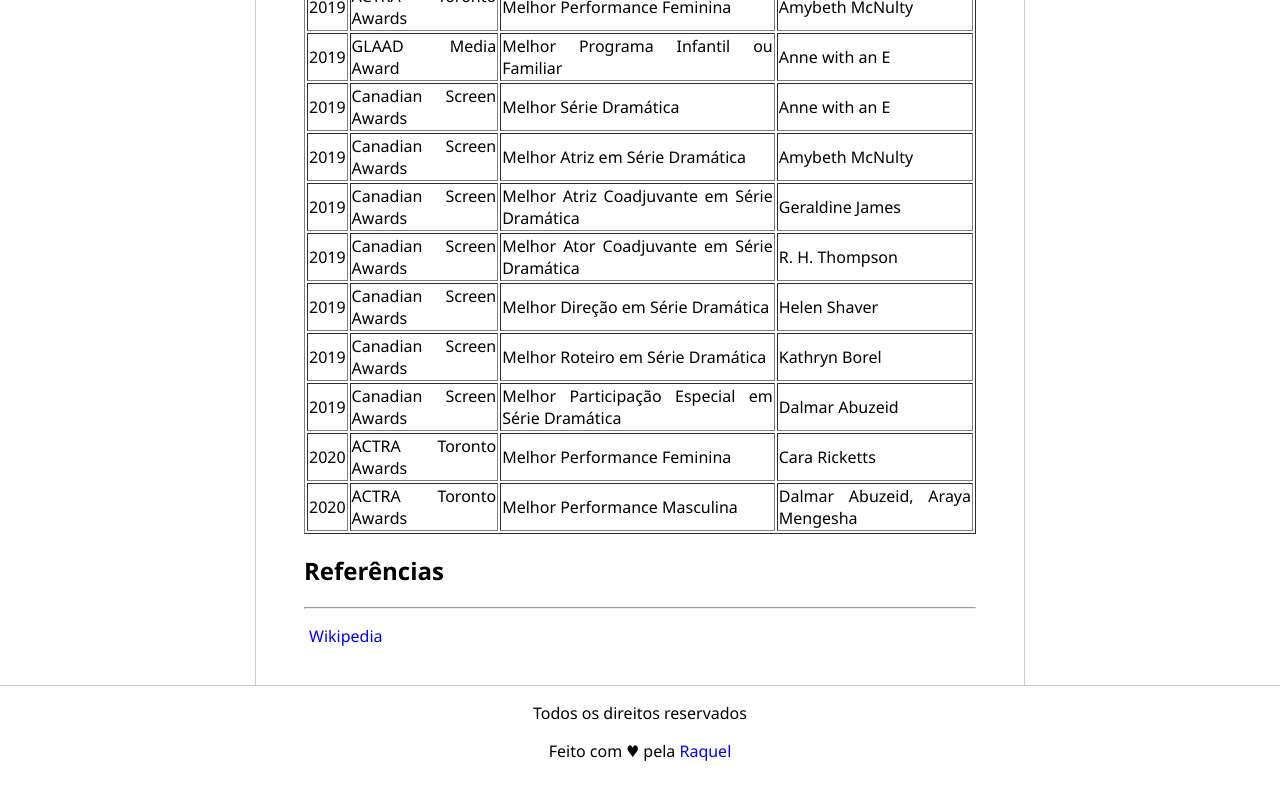
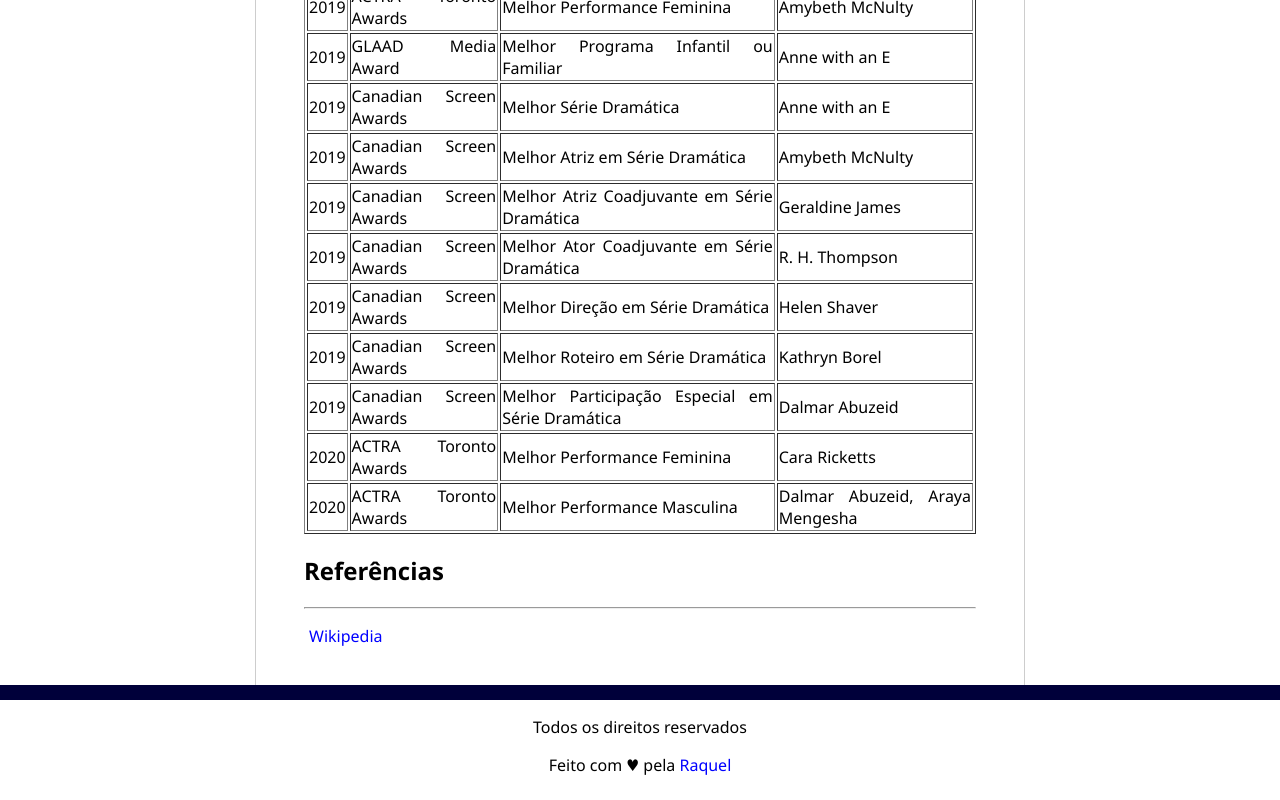
Before and after one commit to RaquelGui/desafio_wikipedia, a plain HTML site: page index.html in a window 1280 px wide. Shown: the part 4671-5471 px from the top of the page. Drawn offline with Linux system fonts and the light colour scheme.

Commit message:
ajuste de cor

```diff
--- a/assets/css/style.css
+++ b/assets/css/style.css
@@ -25,7 +25,7 @@
 }
 .footer {
   min-height: 100px;
-  border-top: solid 1px #cdcdcd;
+  border-top: solid 15px #00003a;
   text-align: center;
 }
 .anchors {
```
